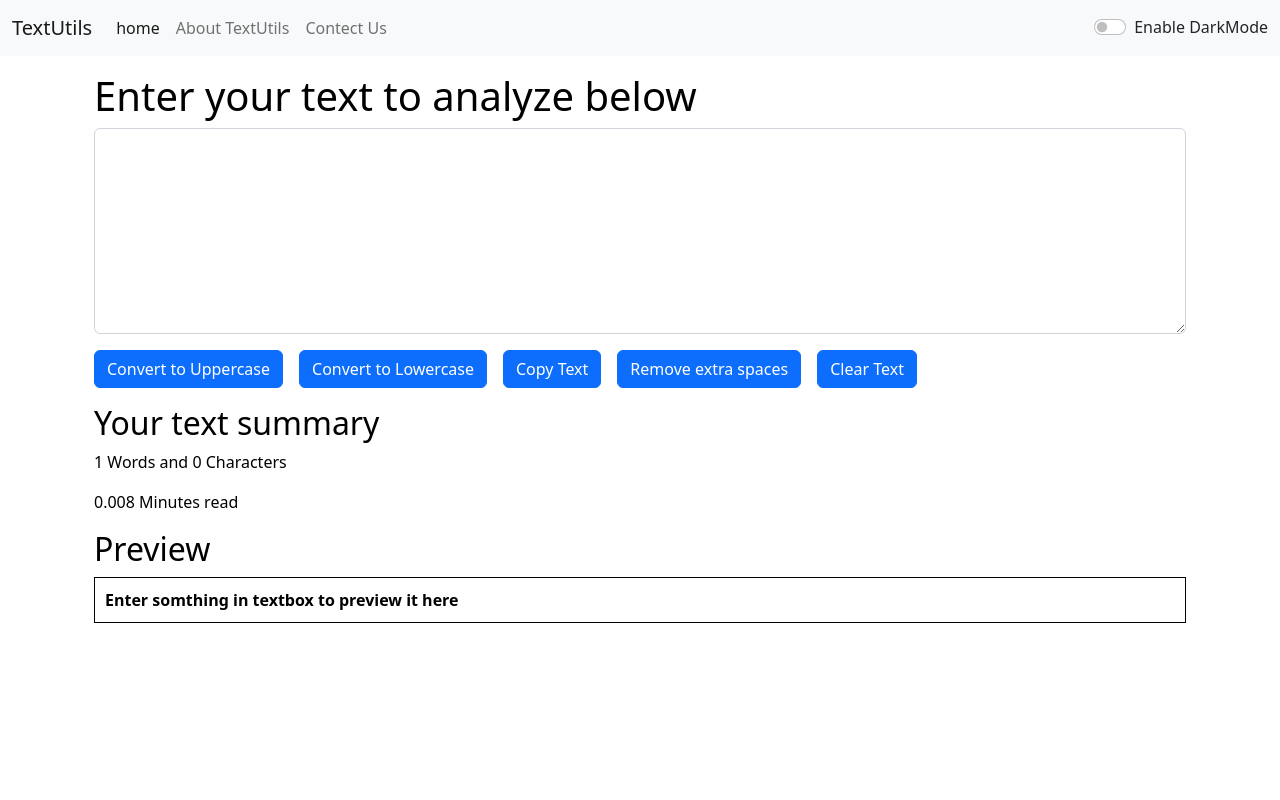
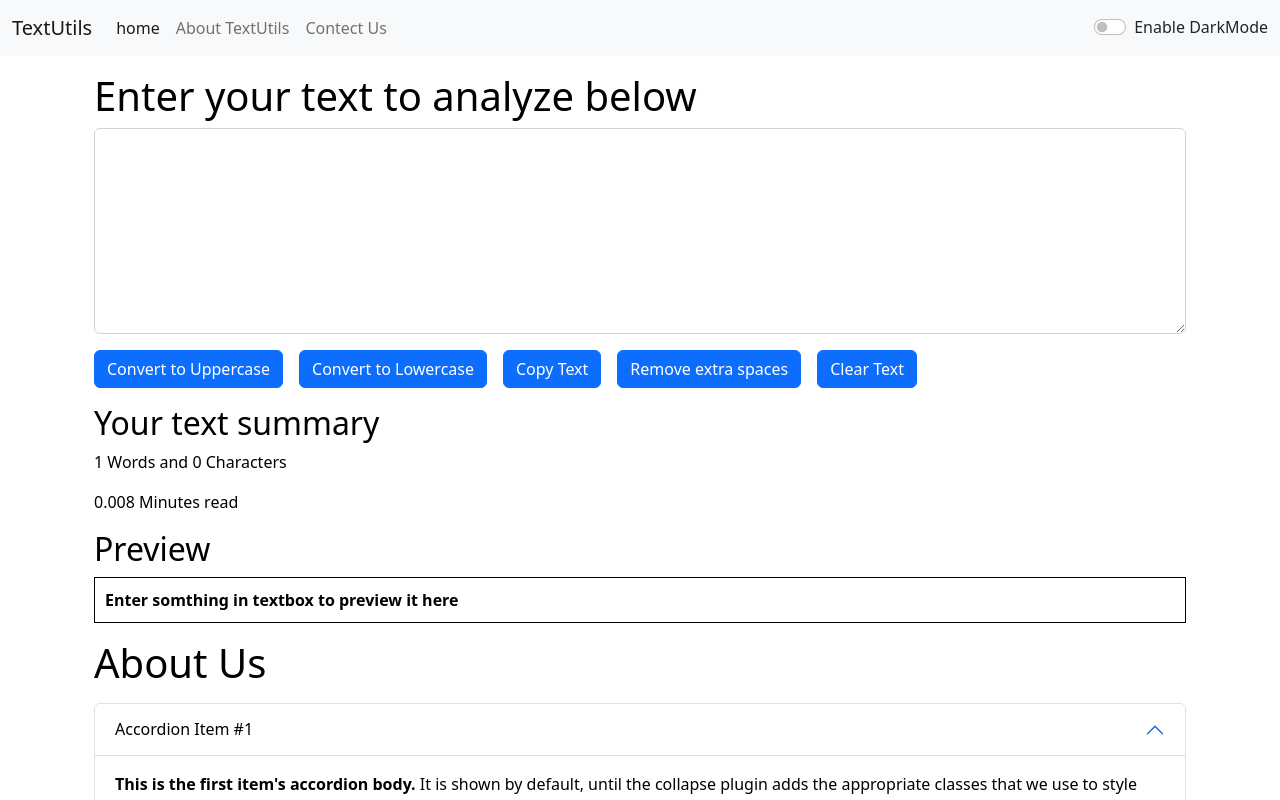
Before and after one commit to jenilsangani/TextUtils, a React (Create React App) app: page / in a window 1280 px wide. Shown: the top 800 px of the page. Built offline with nearby package versions, Linux system fonts and the light colour scheme.

Commit message:
push before break all complete

```diff
--- a/package.json
+++ b/package.json
@@ -8,6 +8,7 @@
     "@testing-library/user-event": "^13.5.0",
     "react": "^18.2.0",
     "react-dom": "^18.2.0",
+    "react-router-dom": "^6.4.3",
     "react-scripts": "5.0.1",
     "web-vitals": "^2.1.4"
   },
--- a/src/App.js
+++ b/src/App.js
@@ -2,7 +2,7 @@
 import { useState } from "react";
 import "./App.css";
 import Alert from "./components/Alert";
-// import About from "./components/About";
+import About from "./components/About";
 import Navbar from "./components/Navbar";
 import TextForm from "./components/TextForm";
 
@@ -33,7 +33,7 @@ function App() {
   const showAlert = (message, type) => {
     setAlert({
       msg : message,
-      type : type
+      type : type,
     });
 
     // alert timeout
@@ -47,11 +47,9 @@ function App() {
     <>
       <Navbar title="TextUtils" aboutText="About TextUtils" mode={mode} toggleMode={toggleMode}/>
       <Alert alert = {alert} />
-      {/* set default */}
-      {/* <Navbar /> */}
       <div className="container my-3">
         <TextForm showAlert = {showAlert} heading="Enter your text to analyze below" mode={mode} />
-        {/* <About /> */}
+        <About />
       </div>
     </>
   );
```
Also changed, not shown: 1 other file (tests, documents, lock files or other folders).
